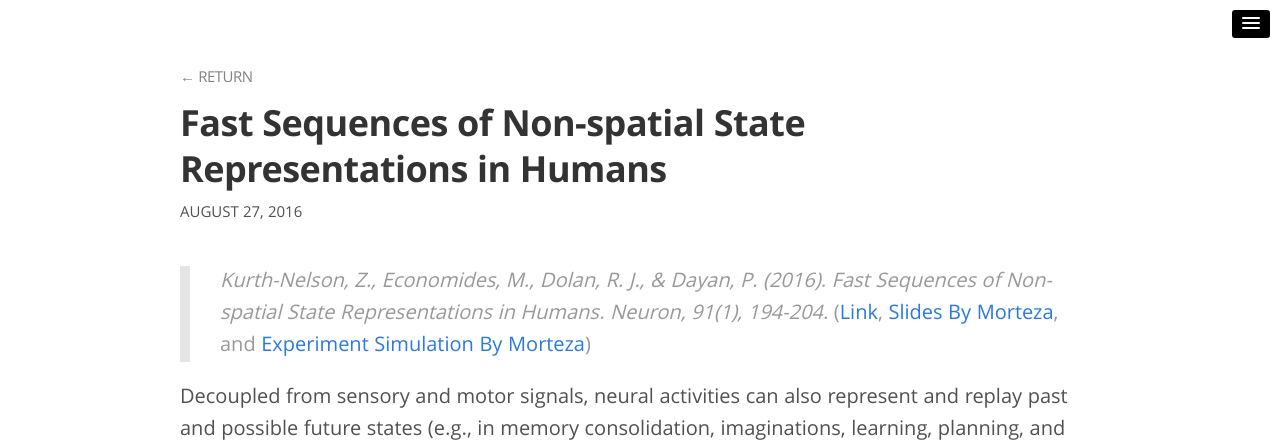
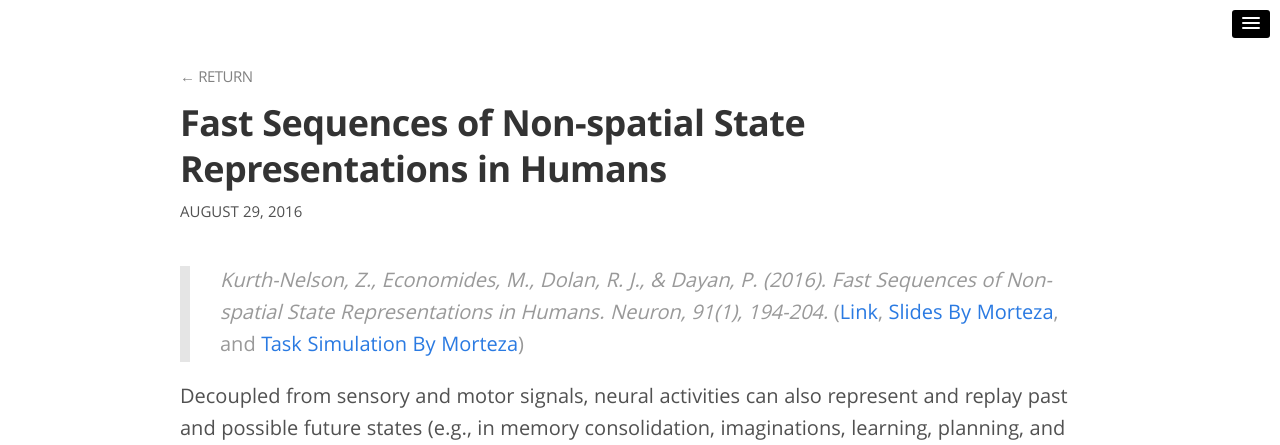
Before and after one commit to morteza/cog.onto.ir, a Jekyll site: the page built from _posts/2016-08-29-kurth_nelson_2016.md, in a window 1280 px wide. Shown: the top 445 px of the page. Built offline with Jekyll 4.4.1, drawn with Linux system fonts in a browser that asks for light colours; nearby versions of some CDN libraries; comment, search, counter and statistics services are not loaded.

Commit message:
md typo.

```diff
--- a/_posts/2016-08-29-kurth_nelson_2016.md
+++ b/_posts/2016-08-29-kurth_nelson_2016.md
@@ -2,7 +2,7 @@
 title: 'Fast Sequences of Non-spatial State Representations in Humans'
 title_fa:
 layout: post_en
-date: '2016-08-27'
+date: '2016-08-29'
 date_fa:
 comments: true
 categories: article
@@ -17,7 +17,7 @@ tags:
   - Non-spatial Tasks
 ---
 
-> *Kurth-Nelson, Z., Economides, M., Dolan, R. J., & Dayan, P. (2016). Fast Sequences of Non-spatial State Representations in Humans. Neuron, 91(1), 194-204.* ([Link](http://dx.doi.org/10.1016/j.neuron.2016.05.028), [Slides By Morteza](https://speakerdeck.com/morteza/review-fast-sequences-of-non-spatial-state-representations-in-humans), and [Experiment Simulation By Morteza]({{ site.baseurl }}/meg2016))
+> *Kurth-Nelson, Z., Economides, M., Dolan, R. J., & Dayan, P. (2016). Fast Sequences of Non-spatial State Representations in Humans. Neuron, 91(1), 194-204.* ([Link](http://dx.doi.org/10.1016/j.neuron.2016.05.028), [Slides By Morteza](https://speakerdeck.com/morteza/review-fast-sequences-of-non-spatial-state-representations-in-humans), and [Task Simulation By Morteza]({{ site.baseurl }}/meg2016))
 
 Decoupled from sensory and motor signals, neural activities can also represent and replay past and possible future states (e.g., in memory consolidation, imaginations, learning, planning, and decision-making). Studies in rodent hippocampus show decoupled neural activities occur in form of internally-generated coherent sequences that encode trajectories through past or future states of spatial tasks. Not yet well-understood, these fast sequences may be a fundamental feature of neural computation across spatial and no-spatial tasks. From physiological perspective, this phenomenon is embedded within sharp-wave ripple events, or nested within theta rhythm. However, these sequences have only been studied in the context of spatial tasks in rodents, and never in humans.
 
@@ -30,7 +30,9 @@ Overall, they argue such sequences are a ubiquitous mechanism, might be analogou
 
 
 ---
+
 ### Highlights
+
 - Task requires navigating between objects whose neural representations can be decoded.
 - After task has been learned, spontaneous MEG activity encodes reverse paths.
 - These spontaneous sequences are up to four states long.
```
